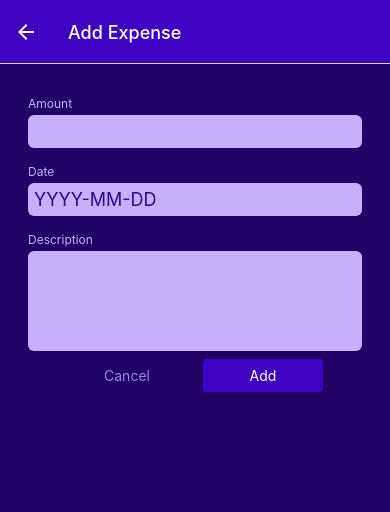
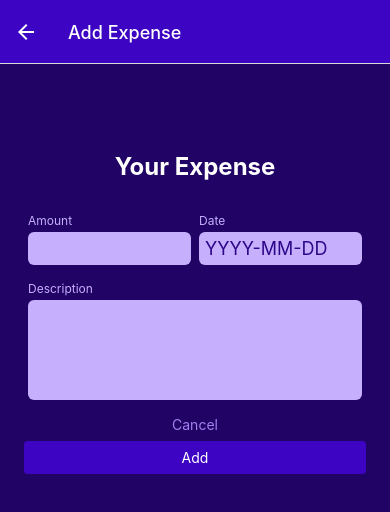
Before and after one commit to Bartek-Wieckowski/react-native-expense-app, a React Native app: screen /ManageExpense in a window 390 px wide. Shown: the top 512 px of the page. Built offline with nearby package versions, Linux system fonts and the light colour scheme.

Commit message:
create functionality of add new, update exist expense

```diff
--- a/components/ManageExpense/ExpenseForm.jsx
+++ b/components/ManageExpense/ExpenseForm.jsx
@@ -1,33 +1,95 @@
-import { View,StyleSheet } from 'react-native';
+import { useState } from 'react';
+import { StyleSheet, Text, View } from 'react-native';
 import Input from './Input';
+import Button from '../ui/Button';
+import { getFormattedDate } from '../../utils/data';
 
-export default function ExpenseForm() {
+export default function ExpenseForm({ onCancel, submitButtonLabel, onSubmit, defaultValues }) {
+  const [inputValues, setInputValues] = useState({
+    amount: defaultValues ? defaultValues.amount.toString() : '',
+    date: defaultValues ? getFormattedDate(defaultValues.date) : '',
+    description: defaultValues ? defaultValues.description : '',
+  });
+
+  function submitHandler() {
+    const expenseData = {
+      amount: +inputValues.amount,
+      date: new Date(inputValues.date),
+      description: inputValues.description,
+    };
+
+    onSubmit(expenseData);
+  }
+
+  function inputChangedHandler(inputIdentifier, enteredValue) {
+    setInputValues((curInputValue) => {
+      return {
+        ...curInputValue,
+        [inputIdentifier]: enteredValue,
+      };
+    });
+  }
+
   return (
-    <View>
+    <View style={styles.form}>
+      <Text style={styles.title}>Your Expense</Text>
+      <View style={styles.inputsRow}>
         <Input
+          style={styles.rowInput}
           label="Amount"
           textInputConfig={{
             keyboardType: 'decimal-pad',
-          onChange: () => {},
+            onChangeText: inputChangedHandler.bind(this, 'amount'),
+            value: inputValues.amount,
           }}
         />
         <Input
+          style={styles.rowInput}
           label="Date"
           textInputConfig={{
             placeholder: 'YYYY-MM-DD',
             maxLength: 10,
-          onChange: () => {},
+            onChangeText: inputChangedHandler.bind(this, 'date'),
+            value: inputValues.date,
           }}
         />
+      </View>
       <Input
         label="Description"
         textInputConfig={{
           multiline: true,
+          onChangeText: inputChangedHandler.bind(this, 'description'),
+          value: inputValues.description,
         }}
       />
+      <View style={styles.buttons}>
+        <Button style={styles.button} mode="flat" onPress={onCancel}>
+          Cancel
+        </Button>
+        <Button style={styles.button} onPress={submitHandler}>
+          {submitButtonLabel}
+        </Button>
+      </View>
     </View>
   );
 }
 
-
-const styles = StyleSheet.create({})
+const styles = StyleSheet.create({
+  form: {
+    marginTop: 40,
+  },
+  title: {
+    fontSize: 24,
+    fontWeight: 'bold',
+    color: 'white',
+    marginVertical: 24,
+    textAlign: 'center',
+  },
+  inputsRow: {
+    flexDirection: 'row',
+    justifyContent: 'space-between',
+  },
+  rowInput: {
+    flex: 1,
+  },
+});
--- a/components/ManageExpense/Input.jsx
+++ b/components/ManageExpense/Input.jsx
@@ -2,7 +2,7 @@
 
 import { GlobalStyles } from '../../constants/styles';
 
-export default function Input({ label, textInputConfig }) {
+export default function Input({ label, style, textInputConfig }) {
   const inputStyles = [styles.input];
 
   if (textInputConfig && textInputConfig.multiline) {
@@ -10,7 +10,7 @@
   }
 
   return (
-    <View style={styles.inputContainer}>
+    <View style={[styles.inputContainer, style]}>
       <Text style={styles.label}>{label}</Text>
       <TextInput style={inputStyles} {...textInputConfig} />
     </View>
--- a/screens/ManageExpense.jsx
+++ b/screens/ManageExpense.jsx
@@ -10,6 +10,8 @@
   const expensesCtx = useContext(ExpensesContext);
   const editedExpenseId = route.params?.expenseId;
   const isEditing = !!editedExpenseId;
+
+  const selectedExpense = expensesCtx.expenses.find((expense) => expense.id === editedExpenseId);
 
   useLayoutEffect(() => {
     navigation.setOptions({
@@ -26,34 +28,19 @@
     navigation.goBack();
   }
 
-  function confirmHandler() {
+  function confirmHandler(expenseData) {
     if (isEditing) {
-      expensesCtx.updateExpense(editedExpenseId, {
-        description: 'Test!!!!',
-        amount: 29.99,
-        date: new Date('2024-08-14'),
-      });
+      expensesCtx.updateExpense(editedExpenseId, expenseData);
     } else {
-      expensesCtx.addExpense({
-        description: 'Test',
-        amount: 19.99,
-        date: new Date('2024-08-12'),
-      });
+      expensesCtx.addExpense(expenseData);
     }
     navigation.goBack();
   }
 
   return (
     <View style={styles.container}>
-      <ExpenseForm />
-      <View style={styles.buttons}>
-        <Button style={styles.button} mode="flat" onPress={cancelHandler}>
-          Cancel
-        </Button>
-        <Button style={styles.button} onPress={confirmHandler}>
-          {isEditing ? 'Update' : 'Add'}
-        </Button>
-      </View>
+      <ExpenseForm onCancel={cancelHandler} submitButtonLabel={isEditing ? 'Update' : 'Add'} onSubmit={confirmHandler} defaultValues={selectedExpense} />
+
       {isEditing && (
         <View style={styles.deleteContainer}>
           <IconButton icon="trash" color={GlobalStyles.colors.error500} size={36} onPress={deleteExpenseHandler} />
```
Lines whose indentation alone changed are shown as unchanged.
